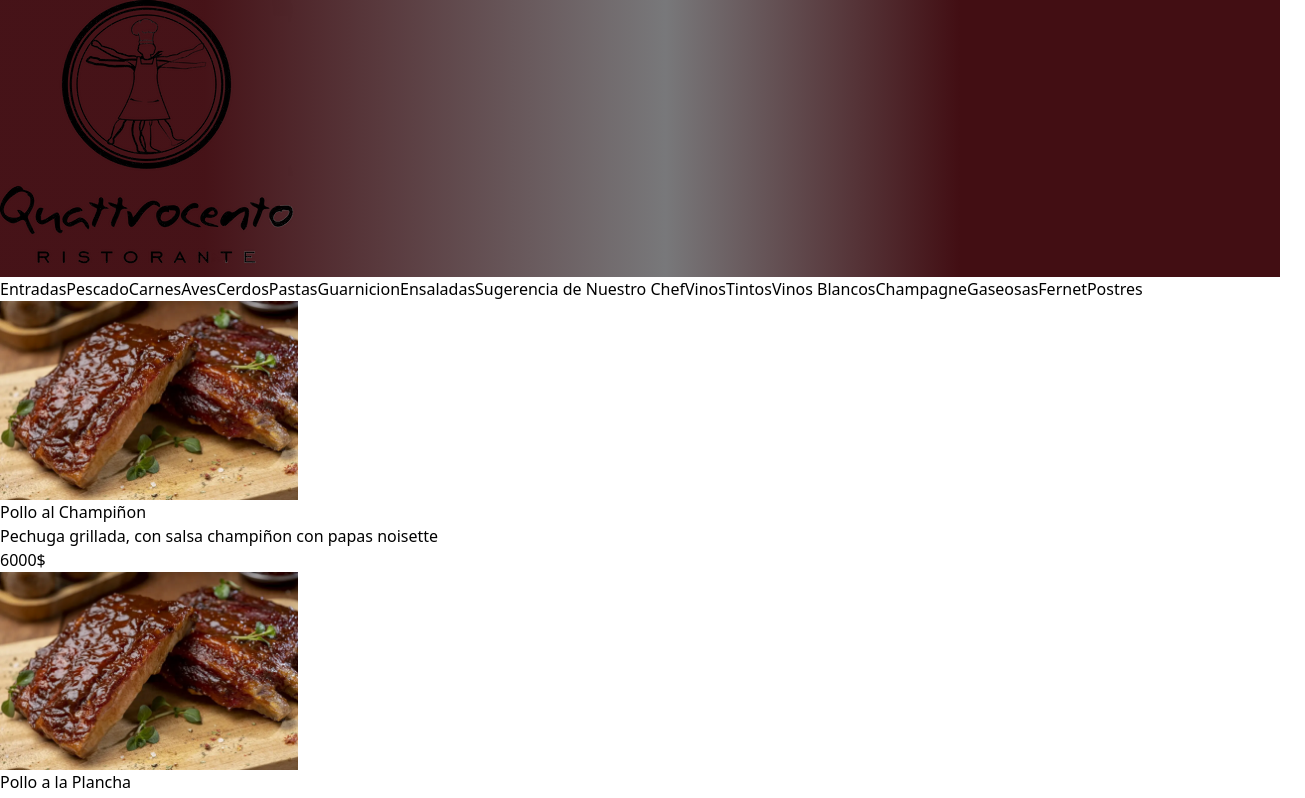
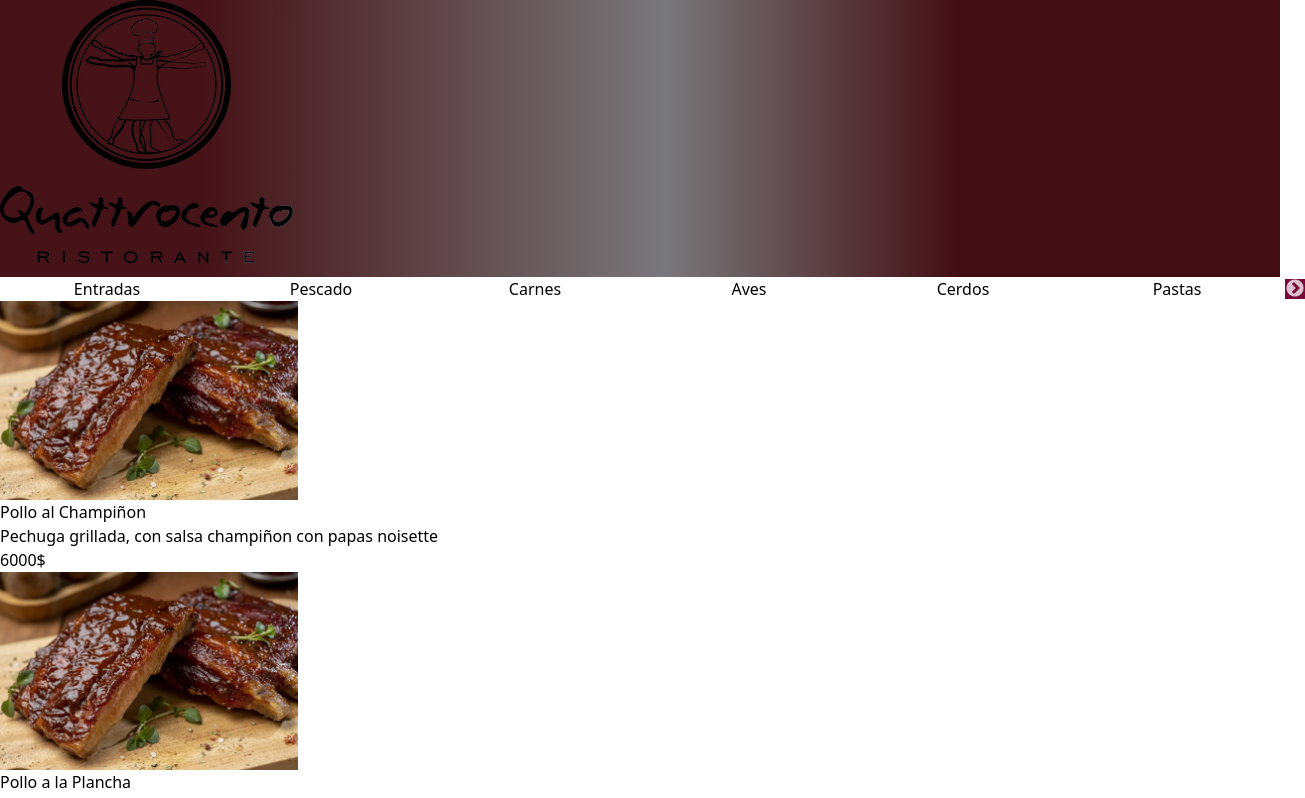
Before and after one commit to Ulises-Gordillo-1999/carta-quatroccento, a React (Vite) app: page / in a window 1280 px wide. Shown: the top 798 px of the page, 1305 px wide, since content can reach past the window. Built offline with nearby package versions, Linux system fonts and the light colour scheme.

Commit message:
se configuro navbar con react-slick

```diff
--- a/src/Navbar.jsx
+++ b/src/Navbar.jsx
@@ -1,113 +1,186 @@
 import React from "react";
+import Slider from "react-slick";
+import "slick-carousel/slick/slick.css";
+import "slick-carousel/slick/slick-theme.css";
+
+function SampleNextArrow(props) {
+  const { className, style, onClick } = props;
+  return (
+    <div
+      className={className}
+      style={{ ...style, display: "block", background: "#79093a" }}
+      onClick={onClick}
+    />
+  );
+}
+
+function SamplePrevArrow(props) {
+  const { className, style, onClick } = props;
+  return (
+    <div
+      className={className}
+      style={{ ...style, display: "block", background: "#79093a" }}
+      onClick={onClick}
+    />
+  );
+}
+
 
 export default function Navbar({ clickCategoria }) {
+
+  var settings = {
+    dots: false,
+    infinite: true,
+    speed: 500,
+    slidesToShow: 6,
+    slidesToScroll: 4,
+    initialSlide: 0,
+    nextArrow: <SampleNextArrow />,
+    prevArrow: <SamplePrevArrow />,
+    responsive: [
+      {
+        breakpoint: 1024,
+        settings: {
+          slidesToShow: 3,
+          slidesToScroll: 3,
+          infinite: true,
+          dots: false,
+        },
+      },
+      {
+        breakpoint: 600,
+        settings: {
+          slidesToShow: 3,
+          slidesToScroll: 3,
+        },
+      },
+      {
+        breakpoint: 480,
+        settings: {
+          slidesToShow: 3,
+          slidesToScroll: 2,
+        },
+      },
+    ],
+  };
+
   return (
-    <div className="flex flex-row w-full sm:justify-between md:justify-between lg:justify-between xl:justify-between justify-center items-center text-center mx-2 px-2">
+    <div className="container w-[250px] text-sm mx-auto mt-4 sm:w-[400px] sm:text-sm md:w-[500px] md:text-base lg:w-[750px] lg:text-lg 2xl:w-[1200px] 2xl:text-xl ">
+
+      <Slider {...settings} className="mt-2">
         <button
           onClick={clickCategoria}
           value={"entradas"}
-        className=" w-full sm:text-xs md:text-xs lg:text-sm xl:text-lg 2xl:text-lg bg-slate-100 rounded-lg hover:transition hover:scale-125 hover:bg-[#79093a] hover:text-white"
+          className="bg-slate-100 rounded-lg hover:transition hover:scale-125 hover:bg-[#79093a] hover:text-white my-4 mx-2 px-2"
         >
           Entradas
         </button>
         <button
           onClick={clickCategoria}
           value={"pescado"}
-        className=" w-full sm:text-xs md:text-xs lg:text-sm xl:text-lg 2xl:text-lg bg-slate-100 rounded-lg hover:transition hover:scale-125 hover:bg-[#79093a] hover:text-white"
+          className="bg-slate-100 rounded-lg hover:transition hover:scale-125 hover:bg-[#79093a] hover:text-white my-4 mx-2 px-2"
         >
           Pescado
         </button>
         <button
           onClick={clickCategoria}
           value={"carnes"}
-        className=" w-full sm:text-xs md:text-xs lg:text-sm xl:text-lg 2xl:text-lg bg-slate-100 rounded-lg hover:transition hover:scale-125 hover:bg-[#79093a] hover:text-white"
+          className="bg-slate-100 rounded-lg hover:transition hover:scale-125 hover:bg-[#79093a] hover:text-white my-4 mx-2 px-2"
         >
           Carnes
         </button>
         <button
           onClick={clickCategoria}
           value={"aves"}
-        className=" w-full sm:text-xs md:text-xs lg:text-sm xl:text-lg 2xl:text-lg bg-slate-100 rounded-lg hover:transition hover:scale-125 hover:bg-[#79093a] hover:text-white"
+          className="bg-slate-100 rounded-lg hover:transition hover:scale-125 hover:bg-[#79093a] hover:text-white my-4 mx-2 px-2"
         >
           Aves
         </button>
         <button
           onClick={clickCategoria}
           value={"cerdos"}
-        className=" w-full sm:text-xs md:text-xs lg:text-sm xl:text-lg 2xl:text-lg bg-slate-100 rounded-lg hover:transition hover:scale-125 hover:bg-[#79093a] hover:text-white"
+          className="bg-slate-100 rounded-lg hover:transition hover:scale-125 hover:bg-[#79093a] hover:text-white my-4 mx-2 px-2"
         >
           Cerdos
         </button>
         <button
           onClick={clickCategoria}
           value={"pastas"}
-        className=" w-full sm:text-xs md:text-xs lg:text-sm xl:text-lg 2xl:text-lg bg-slate-100 rounded-lg hover:transition hover:scale-125 hover:bg-[#79093a] hover:text-white"
+          className="bg-slate-100 rounded-lg hover:transition hover:scale-125 hover:bg-[#79093a] hover:text-white my-4 mx-2 px2"
         >
           Pastas
         </button>
         <button
           onClick={clickCategoria}
-        value={"guarnicion"}
-        className=" w-full sm:text-xs md:text-xs lg:text-sm xl:text-lg 2xl:text-lg bg-slate-100 rounded-lg hover:transition hover:scale-125 hover:bg-[#79093a] hover:text-white"
+          value={"contornos"}
+          className="bg-slate-100 rounded-lg hover:transition hover:scale-125 hover:bg-[#79093a] hover:text-white my-4 mx-2 px-2"
         >
-        Guarnicion
+          Contornos
         </button>
         <button
           onClick={clickCategoria}
           value={"ensaladas"}
-        className=" w-full sm:text-xs md:text-xs lg:text-sm xl:text-lg 2xl:text-lg bg-slate-100 rounded-lg hover:transition hover:scale-125 hover:bg-[#79093a] hover:text-white"
+          className="bg-slate-100 rounded-lg hover:transition hover:scale-125 hover:bg-[#79093a] hover:text-white my-4 mx-2 px-2"
         >
           Ensaladas
         </button>
         <button
           onClick={clickCategoria}
           value={"recomendado-chef"}
-        className="w-4/5 text- sm:text-xs md:text-xs lg:text-sm xl:text-lg 2xl:text-lg bg-slate-100 rounded-lg hover:transition hover:scale-125 hover:bg-[#79093a] hover:text-white p-2 mt-4"
+          className="bg-slate-100 rounded-lg hover:transition hover:scale-125 hover:bg-[#79093a] hover:text-white my-4 mx-2 px-2"
         >
           Sugerencia de Nuestro Chef
         </button>
         <button
           onClick={clickCategoria}
           value={"vinos-tintos"}
-        className=" w-full sm:text-xs md:text-xs lg:text-sm xl:text-lg 2xl:text-lg bg-slate-100 rounded-lg hover:transition hover:scale-125 hover:bg-[#79093a] hover:text-white"
+          className="bg-slate-100 rounded-lg hover:transition hover:scale-125 hover:bg-[#79093a] hover:text-white my-4 mx-2 px-2"
         >
           VinosTintos
         </button>
         <button
           onClick={clickCategoria}
           value={"vinos-blancos"}
-        className=" w-full sm:text-xs md:text-xs lg:text-sm xl:text-lg 2xl:text-lg bg-slate-100 rounded-lg hover:transition hover:scale-125 hover:bg-[#79093a] hover:text-white"
+          className="bg-slate-100 rounded-lg hover:transition hover:scale-125 hover:bg-[#79093a] hover:text-white my-4 mx-2 px-2"
         >
           Vinos Blancos
         </button>
         <button
           onClick={clickCategoria}
           value={"champagne"}
-        className=" w-full sm:text-xs md:text-xs lg:text-sm xl:text-lg 2xl:text-lg bg-slate-100 rounded-lg hover:transition hover:scale-125 hover:bg-[#79093a] hover:text-white"
+          className="bg-slate-100 rounded-lg hover:transition hover:scale-125 hover:bg-[#79093a] hover:text-white my-4 mx-2 px-2"
         >
           Champagne
         </button>
         <button
           onClick={clickCategoria}
-        value={"gaseosas"}
-        className=" w-full sm:text-xs md:text-xs lg:text-sm xl:text-lg 2xl:text-lg bg-slate-100 rounded-lg hover:transition hover:scale-125 hover:bg-[#79093a] hover:text-white"
+          value={"bebidas con alcohol"}
+          className="bg-slate-100 rounded-lg hover:transition hover:scale-125 hover:bg-[#79093a] hover:text-white my-4 mx-2 px-2"
         >
-        Gaseosas
+          Bebidas con alcohol
         </button>
         <button
           onClick={clickCategoria}
-        value={"fernet"}
-        className=" w-full sm:text-xs md:text-xs lg:text-sm xl:text-lg 2xl:text-lg bg-slate-100 rounded-lg hover:transition hover:scale-125 hover:bg-[#79093a] hover:text-white"
+          value={"bebidas sin alcohol"}
+          className="bg-slate-100 rounded-lg hover:transition hover:scale-125 hover:bg-[#79093a] hover:text-white my-4 mx-2 px-2"
         >
-        Fernet
+          Bebidas sin alcohol
+        </button>
+        <button
+          onClick={clickCategoria}
+          value={"aperitivos"}
+          className="bg-slate-100 rounded-lg hover:transition hover:scale-125 hover:bg-[#79093a] hover:text-white my-4 mx-2 px-2"
+        >
+          Aperitivos
         </button>
         <button
           onClick={clickCategoria}
           value={"postres"}
-        className=" w-full sm:text-xs md:text-xs lg:text-sm xl:text-lg 2xl:text-lg bg-slate-100 rounded-lg hover:transition hover:scale-125 hover:bg-[#79093a] hover:text-white"
+          className="bg-slate-100 rounded-lg hover:transition hover:scale-125 hover:bg-[#79093a] hover:text-white my-4 mx-2 px-2"
         >
           Postres
         </button>
+      </Slider>
     </div>
   );
 }
```
Lines whose indentation alone changed are shown as unchanged.
